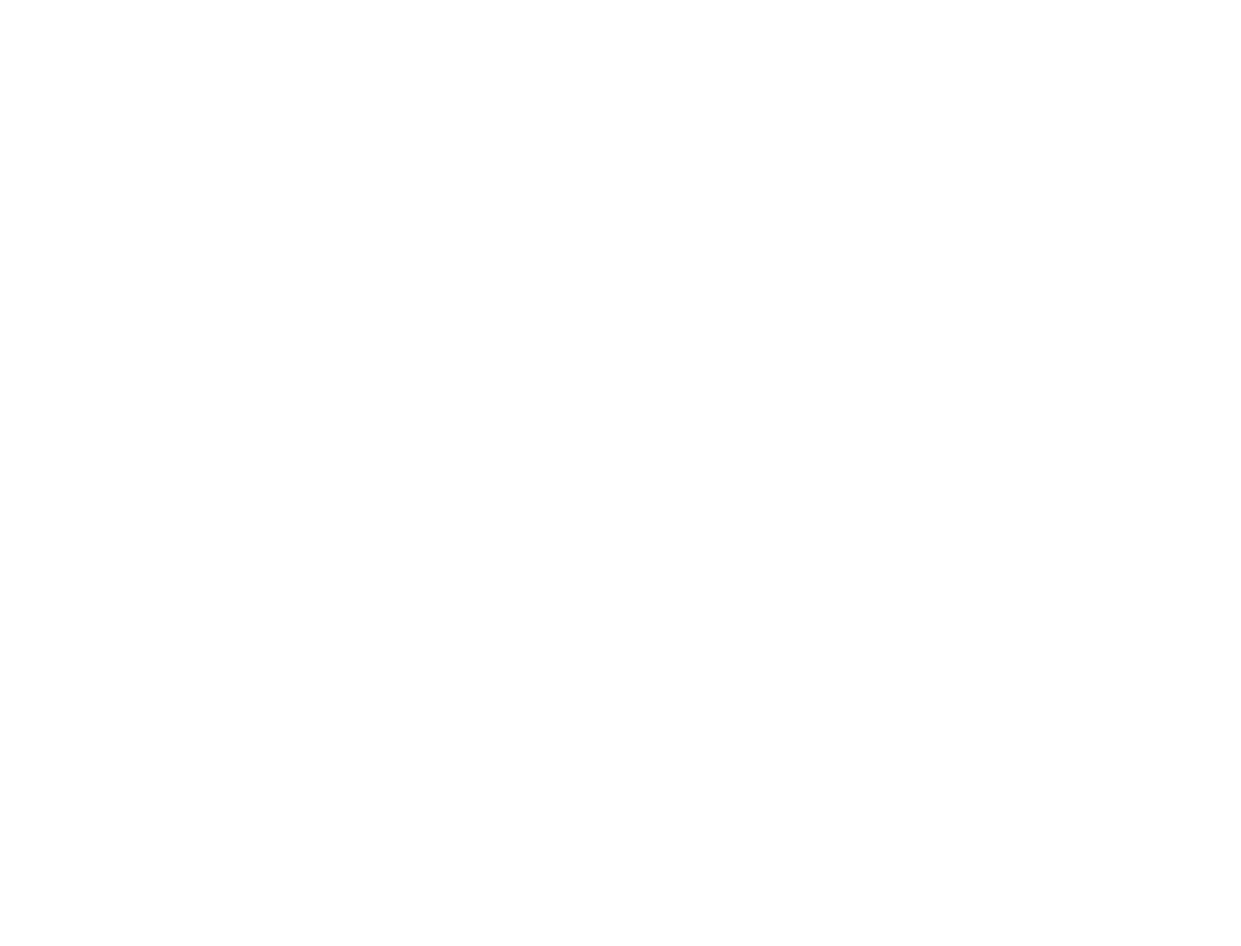
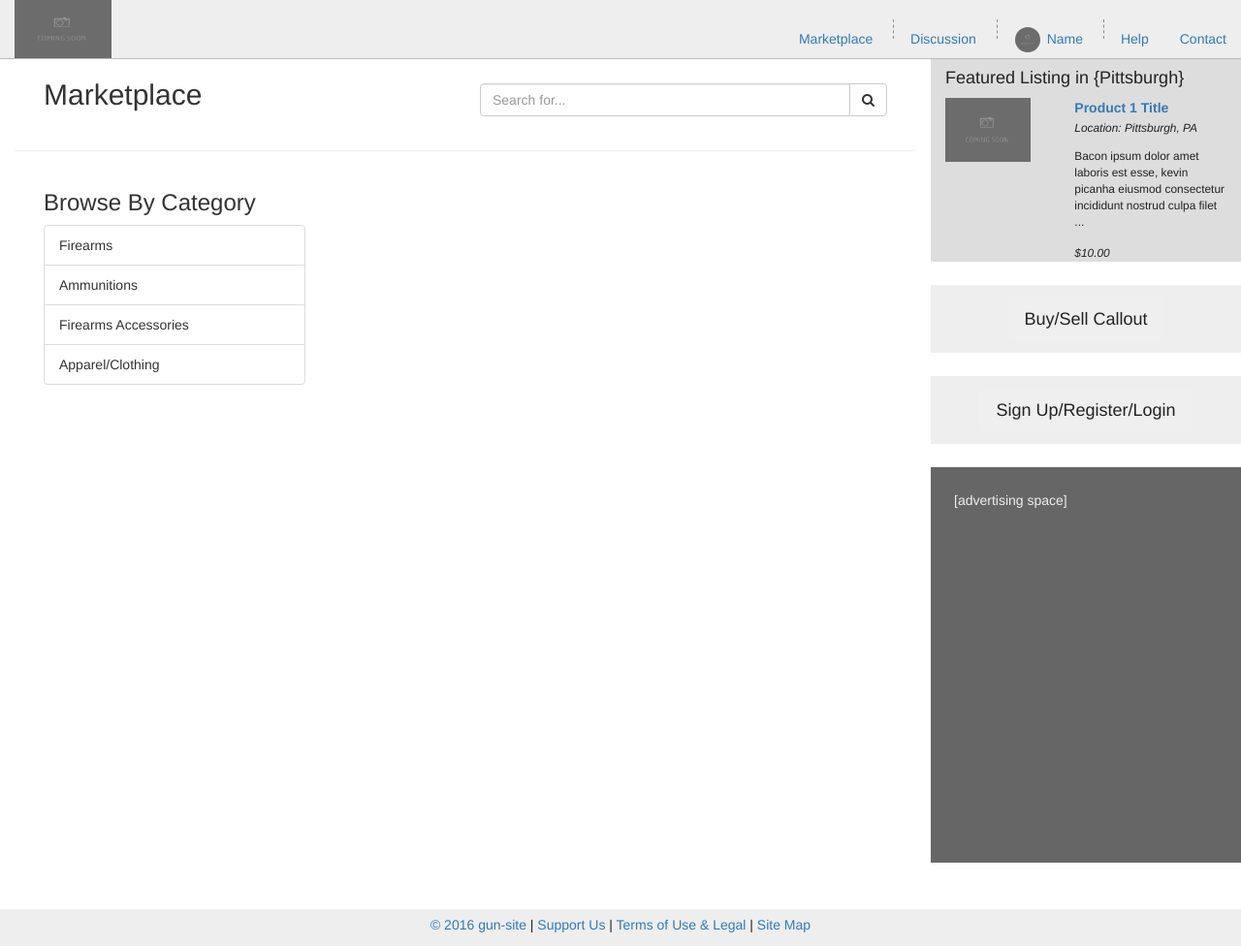
Before and after one commit to jobo5432/gun-site, a website: page wireframe/marketplace/browse.html in a window 1280 px wide. Shown: the whole page at 97% size. Before the commit the page ends 800 px from the top, so only its background shows below. Drawn offline with nearby package versions, Linux system fonts and the light colour scheme.

Commit message:
more wireframe work. Should be done tonight.

```diff
--- a/wireframe/marketplace/browse.html
+++ b/wireframe/marketplace/browse.html
@@ -0,0 +1,134 @@
+<!doctype html>
+<html lang="en-US">
+<head>
+	<meta charset="utf-8"><meta content="IE=edge" http-equiv="X-UA-Compatible">
+
+	<!-- jQuery -->
+	<script src="../node_modules/jquery/dist/jquery.min.js"></script>
+
+	<!-- bootstrap -->
+	<script src="../node_modules/bootstrap/dist/js/bootstrap.min.js"></script>
+	<link rel="stylesheet" href="../node_modules/bootstrap/dist/css/bootstrap.min.css" />
+
+	<!-- font-awesome -->
+	<link rel="stylesheet" href="../node_modules/font-awesome/css/font-awesome.min.css" />
+
+	<!-- gun-site -->
+	<link rel="stylesheet" href="../wireframe.css" />
+	<title>gun-site wireframe :: Homepage (index.html)</title>
+</head>
+<body>
+
+
+<!-- header -->
+<header class="container-fluid  bg-light-gray" id="main-head">
+
+	<!-- logo -->
+	<div class="pull-left">
+		<a href="../index.html"><img src="../placeholder.png" class="logo" /></a>
+	</div>
+	<!-- end logo -->
+
+	<!-- navbar -->
+	<div class="pull-right" id="navlinks">
+		<ul class="nav nav-pills">
+			<li><a href="#">Marketplace</a></li>
+			<li class="separator">&nbsp;</li>
+			<li><a href="../forums.html">Discussion</a></li>
+			<li class="separator">&nbsp;</li>
+			<li>
+				<a href="../account/myaccount.html">
+					<div class="pull-left">
+						<img src="../placeholder.png" class="user-small" />
+					</div>
+					<div class="pull-left">Name</div>
+				</a>
+			</li>
+			<li class="separator">&nbsp;</li>
+			<li><a href="../help.html">Help</a></li>
+			<li><a href="../contact/index.html">Contact</a></li>
+		</ul>
+	</div>
+	<!-- end navbar -->
+</header>
+<!-- end header -->
+
+<!-- main body -->
+<main class="container-fluid">
+	<div class="row">
+		<div class="col-sm-9 content-main container-fluid">
+			<div class="container-fluid">
+				<div class="col-sm-6">
+					<h2>Marketplace</h2>
+				</div>
+				<div class="col-sm-6">
+					<div class="form-group">
+						<label for="">&nbsp;</label>
+						<div class="input-group">
+					      <input type="text" class="form-control" placeholder="Search for...">
+					      <span class="input-group-btn">
+					        <button class="btn btn-default" type="button">
+					        	<i class="fa fa-search"></i>
+					        </button>
+					      </span>
+					    </div>
+					</div>
+				</div>
+			</div>
+			<hr />
+			<div class="container-fluid">
+				<div class="col-sm-4">
+					<h3>Browse By Category</h3>
+
+					<ul class="list-group">
+						<li class="list-group-item">Firearms</li>
+						<li class="list-group-item">Ammunitions</li>
+						<li class="list-group-item">Firearms Accessories</li>
+						<li class="list-group-item">Apparel/Clothing</li>
+					</ul>
+
+				</div>
+				<div class="col-sm-8"></div>
+			</div>
+		</div>
+
+		<!-- callouts -->
+		<div class="col-sm-3 callout-main">
+			<div class="row container-fluid bg-med-gray">
+				<h4>Featured Listing in {Pittsburgh}</h4>
+				<div class="row featured-item">
+					<div class="col-sm-5"><img src="../placeholder.png" class="side-callout-small" /></div>
+					<div class="col-sm-7">
+						<strong><a href="#">Product 1 Title</a></strong><br />
+						<em class="small">Location: Pittsburgh, PA</em><br />
+						<p class="small" style="margin-top: 12px; margin-bottom: 12px">Bacon ipsum dolor amet laboris est esse, kevin
+						picanha eiusmod consectetur incididunt nostrud culpa filet ...</p>
+						<em class="small strong">$10.00</em>
+					</div>
+				</div>
+			</div>
+			<div class="row container-fluid bg-light-gray text-align-center" style="margin-top: 24px; padding: 12px 0px">
+				<button type="button" class="btn btn-lg">Buy/Sell Callout</button>
+			</div>
+			<div class="row container-fluid bg-light-gray text-align-center" style="margin-top: 24px; padding: 12px 0px">
+				<button type="button" class="btn btn-lg">Sign Up/Register/Login</button>
+			</div>
+
+			<!-- ad space -->
+			<div class="row container-fluid bg-dark-gray" style="margin-top: 24px; padding: 24px;">
+				[advertising space] <br /><br /><br /><br /><br /><br /><br /><br /><br /><br /><br /><br /><br /><br /><br /><br /><br /><br />
+			</div>
+		</div>
+		<!-- end callouts -->
+	</div>
+</main>
+<!-- end main body -->
+
+<!-- footer -->
+<footer class="bg-light-gray">
+<a href="#">&copy; 2016 gun-site</a> | <a href="#">Support Us</a> | <a href="#">Terms of Use &amp; Legal</a> | <a href="#">Site Map</a>
+</footer>
+<!-- end footer -->
+
+</body>
+</html>
```
Also changed, not shown: wireframe/forums.html (+9 -3 lines), wireframe/index.html (+1 -1 lines), 1 other file.
